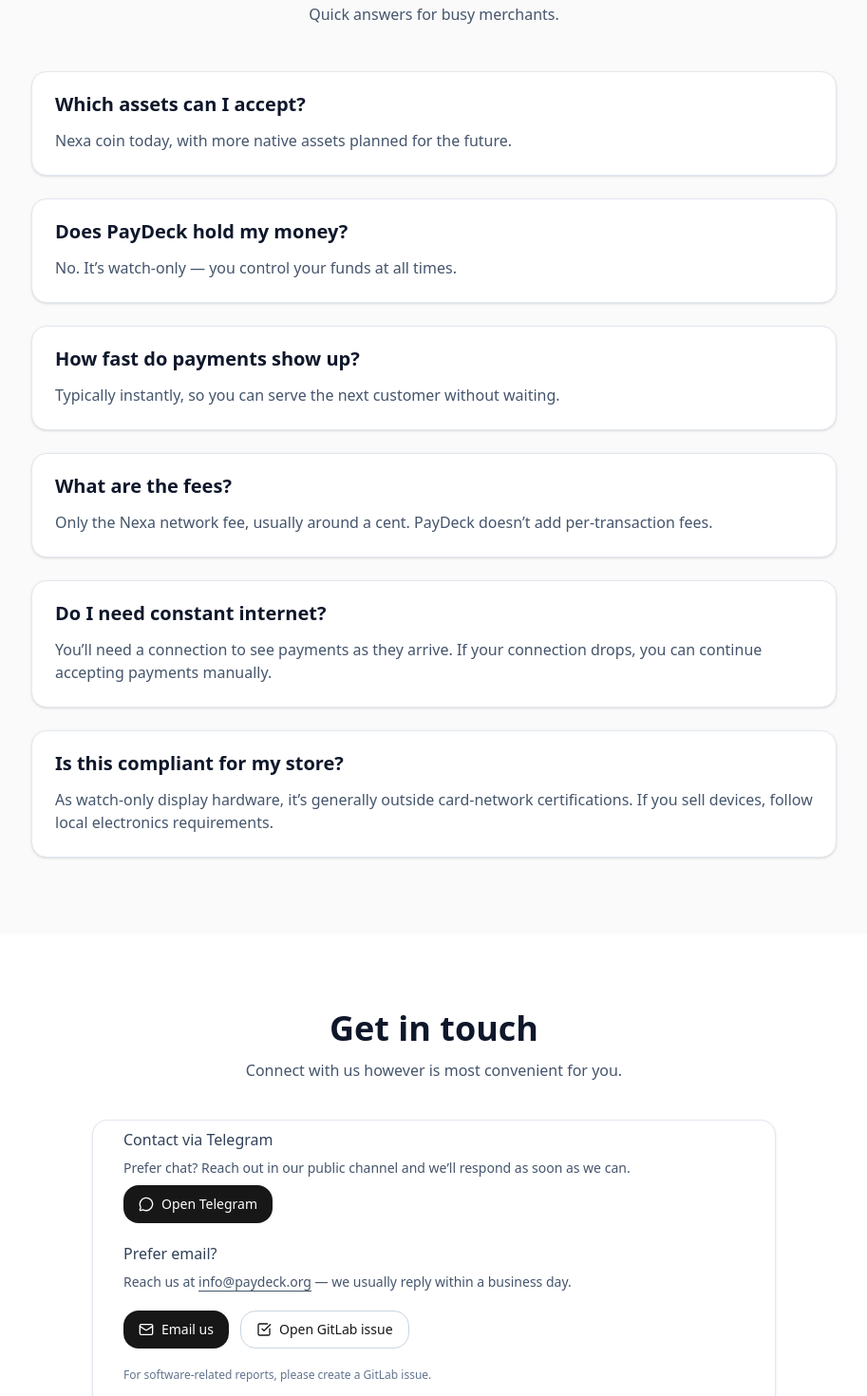
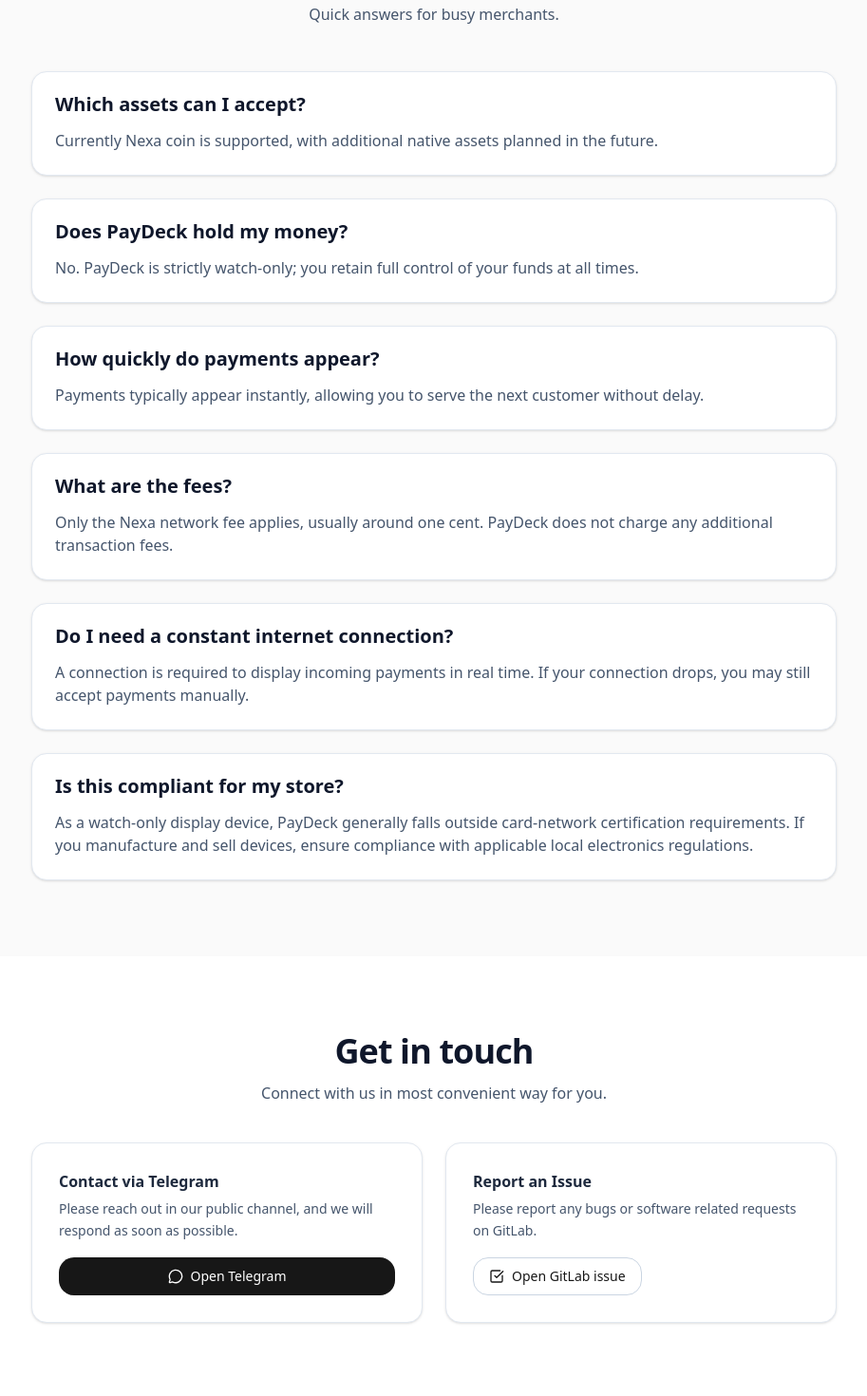
Before and after one commit to IamEndo/site, a Next.js app: page / in a window 1280 px wide. Shown: the part 3100-4570 px from the top of the page at 95% size, without its empty margins (183-1096 px from the left). Built offline with nearby package versions, Linux system fonts and the light colour scheme.

Commit message:
contact cards

```diff
--- a/app/page.tsx
+++ b/app/page.tsx
@@ -139,27 +139,27 @@
 const faqs = [
   {
     q: "Which assets can I accept?",
-    a: "Nexa coin today, with more native assets planned for the future.",
+    a: "Currently Nexa coin is supported, with additional native assets planned in the future.",
   },
   {
     q: "Does PayDeck hold my money?",
-    a: "No. It’s watch-only — you control your funds at all times.",
+    a: "No. PayDeck is strictly watch-only; you retain full control of your funds at all times.",
   },
   {
-    q: "How fast do payments show up?",
-    a: "Typically instantly, so you can serve the next customer without waiting.",
+    q: "How quickly do payments appear?",
+    a: "Payments typically appear instantly, allowing you to serve the next customer without delay.",
   },
   {
     q: "What are the fees?",
-    a: "Only the Nexa network fee, usually around a cent. PayDeck doesn’t add per-transaction fees.",
+    a: "Only the Nexa network fee applies, usually around one cent. PayDeck does not charge any additional transaction fees.",
   },
   {
-    q: "Do I need constant internet?",
-    a: "You’ll need a connection to see payments as they arrive. If your connection drops, you can continue accepting payments manually.",
+    q: "Do I need a constant internet connection?",
+    a: "A connection is required to display incoming payments in real time. If your connection drops, you may still accept payments manually.",
   },
   {
     q: "Is this compliant for my store?",
-    a: "As watch-only display hardware, it’s generally outside card-network certifications. If you sell devices, follow local electronics requirements.",
+    a: "As a watch-only display device, PayDeck generally falls outside card-network certification requirements. If you manufacture and sell devices, ensure compliance with applicable local electronics regulations.",
   },
 ];
 
@@ -576,26 +576,34 @@
 
       {/* Contact */}
       <section id="contact" className={`py-20 ${surface.primary}`}>
-        <div className="max-w-3xl mx-auto px-4 sm:px-6">
+        {/* Narrower container */}
+        <div className="max-w-4xl mx-auto px-4 sm:px-6">
           <div className="text-center mb-10">
-            <h2 className="text-3xl md:text-4xl font-bold">Get in touch</h2>
+            <h2 className="text-3xl md:text-4xl font-bold tracking-tight">
+              Get in touch
+            </h2>
             <p className="text-slate-600 dark:text-gray-300 mt-3">
-              Connect with us however is most convenient for you.
+              Connect with us in most convenient way for you.
             </p>
           </div>
-          <Card className="rounded-2xl">
-            <CardContent className="p-8 grid gap-5">
-              {/* Telegram contact */}
-              <div className="space-y-2">
-                <p className="text-slate-700 dark:text-gray-200 font-medium">
+
+          {/* Two tighter cards */}
+          <div className="grid grid-cols-1 md:grid-cols-2 gap-5 md:gap-6">
+            {/* Card 1 — Telegram */}
+            <Card className="rounded-2xl border border-slate-200 dark:border-neutral-800 shadow-sm hover:shadow-md transition-shadow">
+              <CardContent className="p-6 md:p-7 grid gap-4">
+                <div className="space-y-1.5">
+                  <p className="text-slate-800 dark:text-gray-100 font-semibold">
                     Contact via Telegram
                   </p>
-                <p className="text-slate-600 dark:text-gray-300 text-sm">
-                  Prefer chat? Reach out in our public channel and we’ll
-                  respond as soon as we can.
+                  <p className="text-slate-600 dark:text-gray-300 text-sm leading-relaxed">
+                    Please reach out in our public channel, and we will respond as soon as possible.
                   </p>
+                </div>
+
                 <Button
                   asChild
+                  size="sm"
                   className="w-full sm:w-auto inline-flex items-center gap-2 bg-neutral-900 text-white hover:bg-neutral-800 dark:bg-white dark:text-black dark:hover:bg-gray-200"
                 >
                   <a
@@ -607,31 +615,26 @@
                     <MessageCircle className="w-4 h-4" /> Open Telegram
                   </a>
                 </Button>
-              </div>
+              </CardContent>
+            </Card>
 
-              {/* Email contact */}
-              <div className="space-y-2">
-                <p className="text-slate-700 dark:text-gray-200 font-medium">
-                  Prefer email?
+            {/* Card 2 — Email + GitLab */}
+            <Card className="rounded-2xl border border-slate-200 dark:border-neutral-800 shadow-sm hover:shadow-md transition-shadow">
+              <CardContent className="p-6 md:p-7 grid gap-4">
+                <div className="space-y-1.5">
+                  <p className="text-slate-800 dark:text-gray-100 font-semibold">
+                    Report an Issue
                   </p>
-                <p className="text-slate-600 dark:text-gray-300 text-sm">
-                  Reach us at <ObfuscatedEmail /> — we usually reply within a
-                  business day.
+                  <p className="text-slate-600 dark:text-gray-300 text-sm leading-relaxed">
+                    Please report any bugs or software related requests on GitLab.
                   </p>
                 </div>
 
-              <div className="flex flex-col sm:flex-row gap-3">
-                <Button
-                  asChild
-                  className="w-full sm:w-auto inline-flex items-center gap-2 bg-neutral-900 text-white hover:bg-neutral-800 dark:bg-white dark:text-black dark:hover:bg-gray-200"
-                >
-                  <a href="mailto:info@paydeck.org?subject=PayDeck inquiry&body=Hi PayDeck team,%0D%0A%0D%0AUse case: ...%0D%0ACountry: ...%0D%0ATimeline: ...">
-                    <Mail className="w-4 h-4" /> Email us
-                  </a>
-                </Button>
+                <div className="flex flex-col sm:flex-row gap-2.5">
 
                   <Button
                     asChild
+                    size="sm"
                     variant="outline"
                     className="w-full sm:w-auto border-slate-300 dark:border-neutral-700"
                   >
@@ -645,11 +648,9 @@
                     </a>
                   </Button>
                 </div>
-              <p className="text-xs text-slate-500 dark:text-gray-400">
-                For software-related reports, please create a GitLab issue.
-              </p>
               </CardContent>
             </Card>
+          </div>
         </div>
       </section>
 
```
Lines whose indentation alone changed are shown as unchanged.
